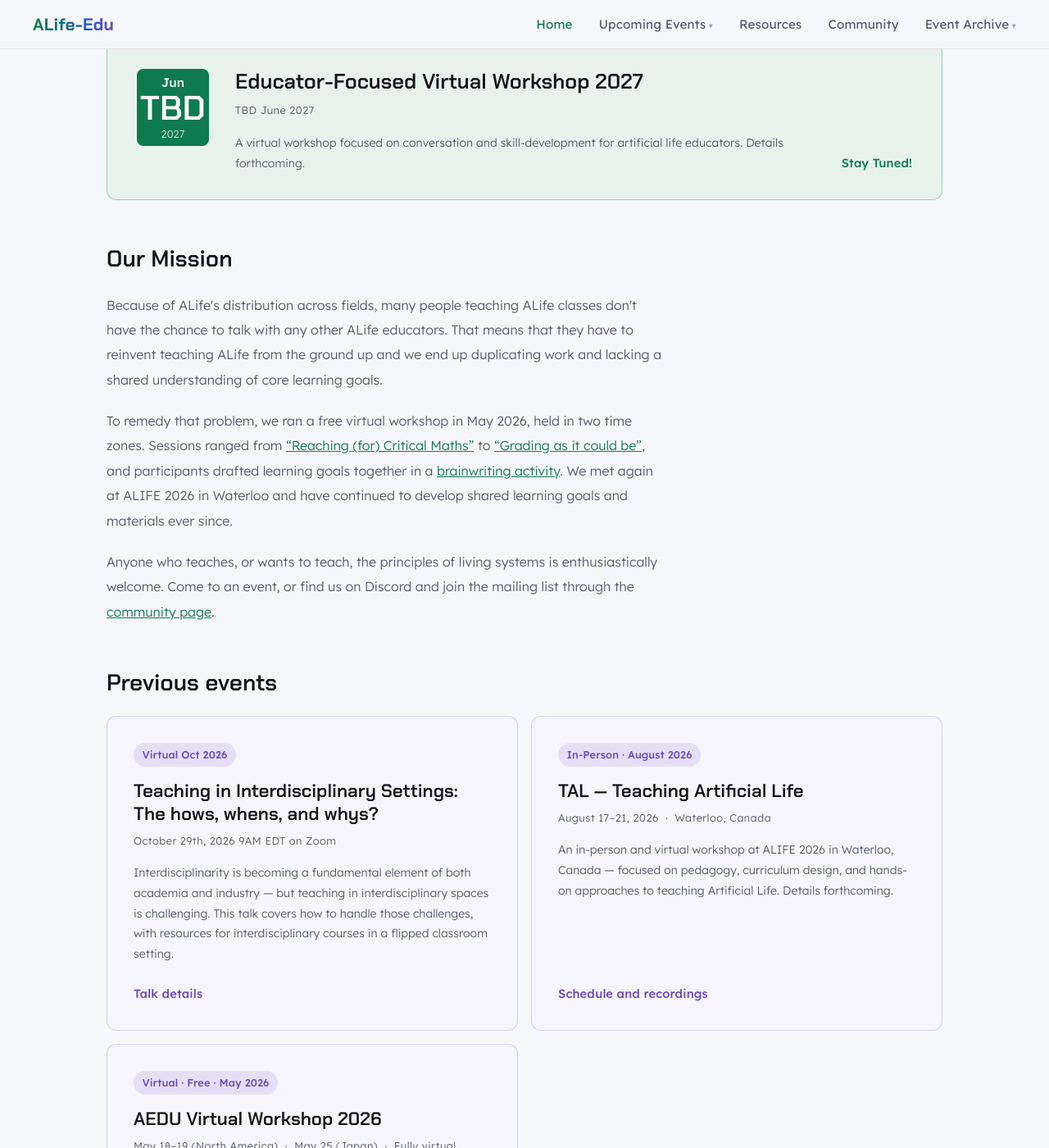
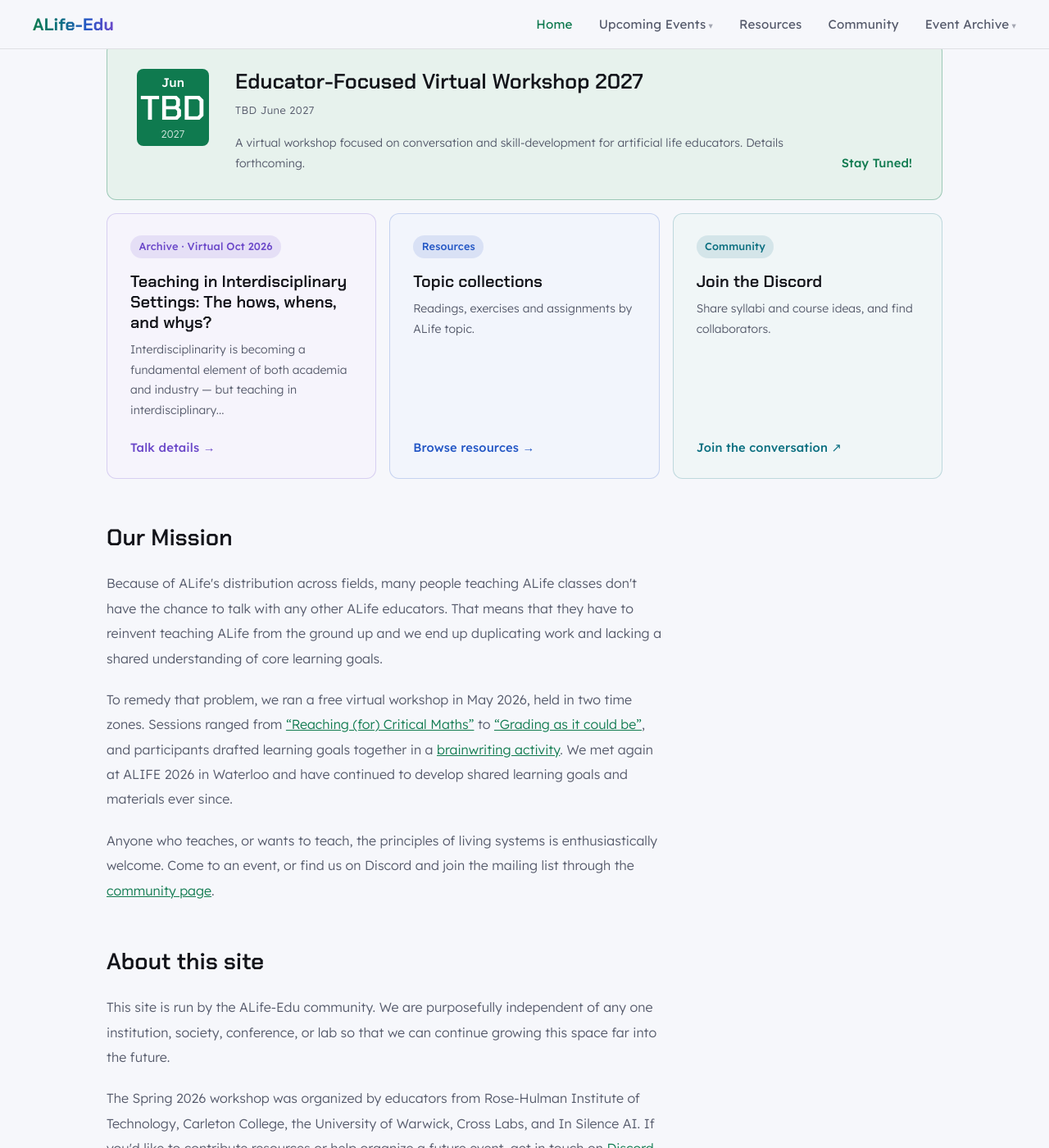
Before and after one commit to alife-edu/alife-edu.github.io, a Jekyll site: the page built from index.html, in a window 1280 px wide and 1400 px high, scrolled down 800 px. Shown: the whole window at 82% size. Built offline with Jekyll 4.4.1, drawn with Linux system fonts in a browser that asks for light colours; some of the changed text lies outside the part shown.

Commit message:
Home page: featured next event plus archive, resources and community cards
The events section now shows the next upcoming event as a wide featured row,
with three tinted cards under it, one for each of the other meanings: the most
recent past event (violet, generated from _events), topic collections (blue)
and the Discord (teal). The mission and about sections follow unchanged.

The "Previous events" grid is gone from the home page; past events are still
listed in the Event Archive menu and in the archive block's dialog, which no
longer links to the removed section.

```diff
--- a/_includes/life-nav-modals.html
+++ b/_includes/life-nav-modals.html
@@ -90,6 +90,5 @@
     {% else %}
     <p class="bm-empty">Past events will be listed here.</p>
     {% endif %}
-    <div class="bm-actions"><a class="btn-primary" href="#previous-events" data-close>See previous events</a></div>
   </div>
 </dialog>
--- a/css/blocks.css
+++ b/css/blocks.css
@@ -325,3 +325,9 @@ main.event-page { padding-top: 2.5rem; }
 .event-row:first-child .event-row-date span { color: var(--on-up); }
 .event-row:first-child .event-row-year { opacity: 0.8; }
 @media (prefers-reduced-motion: reduce) { .event-row:hover, .event-row:focus-visible { transform: none; } }
+
+/* Home page: the archive / resources / community cards under the featured event */
+.home-cards { margin-top: 1rem; }
+.home-cards .card { padding: 1.6rem 1.75rem; }
+.home-cards .card-title { font-size: 1.25rem; }
+.home-cards .card-body { margin-bottom: 1.25rem; }
--- a/index.html
+++ b/index.html
@@ -30,7 +30,8 @@ extra_css:
 
 <main class="home">
 
-  <!-- UPCOMING EVENTS -->
+  <!-- UPCOMING EVENTS: the next event, featured, then one card each for the archive,
+       resources and community. Colours follow the four meanings (see css/base.css). -->
   <section class="section" id="events">
     <div class="section-header">
       <h2>Upcoming events</h2>
@@ -44,6 +45,31 @@ extra_css:
     {% else %}
     <p class="section-intro">Nothing is scheduled right now. <a href="community.html">Join the mailing list</a> to hear about the next event.</p>
     {% endif %}
+
+    <div class="card-grid card-grid--3 home-cards">
+      {% assign last = past_events.first %}
+      {% if last %}
+      {% assign href = last.event_url | default: last.url | remove_first: "/" %}
+      <a href="{{ href }}" class="card c-arch">
+        <div class="card-eyebrow">Archive · {{ last.eyebrow }}</div>
+        <div class="card-title">{{ last.card_title | default: last.nav_label }}</div>
+        <div class="card-body">{{ last.description | strip_html | truncatewords: 16 }}</div>
+        <div class="card-link">{{ last.link_text | default: "See the event" }} →</div>
+      </a>
+      {% endif %}
+      <a href="resources.html#topics" class="card c-res">
+        <div class="card-eyebrow">Resources</div>
+        <div class="card-title">Topic collections</div>
+        <div class="card-body">Readings, exercises and assignments by ALife topic.</div>
+        <div class="card-link">Browse resources →</div>
+      </a>
+      <a href="https://discord.gg/jEtVQCMYjh" target="_blank" rel="noopener" class="card c-com">
+        <div class="card-eyebrow">Community</div>
+        <div class="card-title">Join the Discord</div>
+        <div class="card-body">Share syllabi and course ideas, and find collaborators.</div>
+        <div class="card-link">Join the conversation ↗</div>
+      </a>
+    </div>
   </section>
 
   <!-- MISSION -->
@@ -56,16 +82,6 @@ extra_css:
       <p>Because of ALife's distribution across fields, many people teaching ALife classes don't have the chance to talk with any other ALife educators. That means that they have to reinvent teaching ALife from the ground up and we end up duplicating work and lacking a shared understanding of core learning goals.</p>
       <p>To remedy that problem, we ran a free virtual workshop in May 2026, held in two time zones. Sessions ranged from <a href="schedule-west.html">“Reaching (for) Critical Maths”</a> to <a href="schedule-west.html">“Grading as it could be”</a>, and participants drafted learning goals together in a <a href="assets/brainwriting-all.pdf">brainwriting activity</a>. We met again at ALIFE 2026 in Waterloo and have continued to develop shared learning goals and materials ever since.</p>
       <p>Anyone who teaches, or wants to teach, the principles of living systems is enthusiastically welcome. Come to an event, or find us on Discord and join the mailing list through the <a href="community.html">community page</a>.</p>
-    </div>
-  </section>
-
-  <section class="section" id="previous-events">
-    <div class="section-header">
-      <h2>Previous events</h2>
-    </div>
-
-    <div class="card-grid card-grid--2">
-      {% for e in past_events %}{% include event-card.html event=e past=true %}{% endfor %}
     </div>
   </section>
 
```
